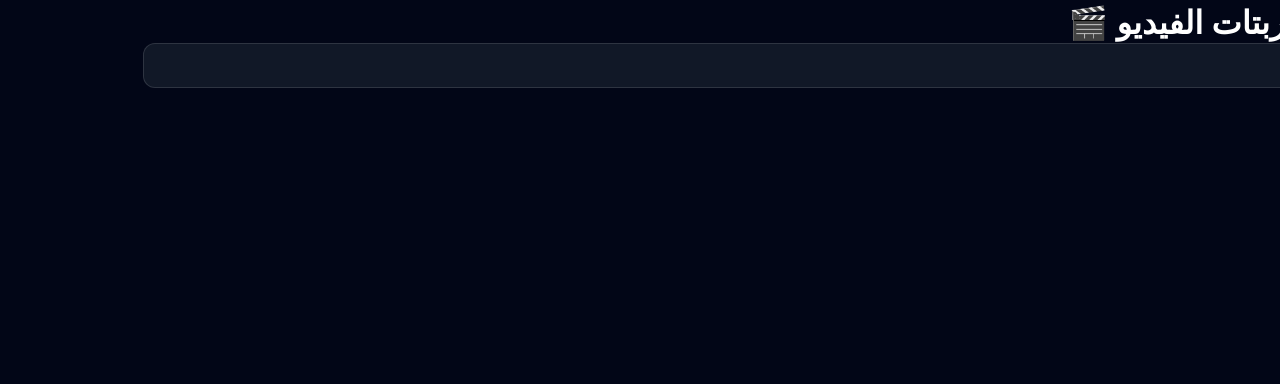
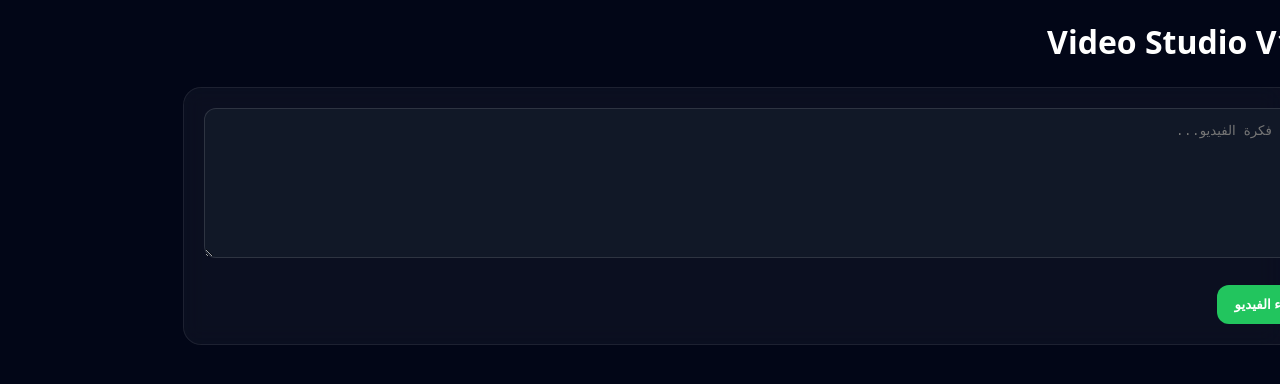
Before and after one commit to namma-ai-sa/namma-ai, a Next.js app: page /tools/video in a window 1280 px wide. Shown: the top 384 px of the page. Built offline with nearby package versions, Linux system fonts and the light colour scheme.

Commit message:
feat: video studio v1

```diff
--- a/app/tools/video/page.jsx
+++ b/app/tools/video/page.jsx
@@ -2,58 +2,68 @@
 
 import { useState } from "react";
 
-export default function VideoPage() {
-  const [idea, setIdea] = useState("");
-  const [loading, setLoading] = useState(false);
+export default function VideoStudioPage() {
   const [result, setResult] = useState("");
 
-  const generateVideoScript = async () => {
-    if (!idea) return;
+  function generateVideo() {
+    setResult(`
+🎬 عنوان الفيديو
+كيف تضاعف مبيعاتك باستخدام NAMMA AI
 
-    setLoading(true);
-    setResult("");
+🎙️ التعليق الصوتي
+اكتشف منصة عربية متكاملة تساعدك على إدارة العملاء وتحليل المحادثات وتحسين فرص البيع.
 
-    try {
-      const res = await fetch(`/api/video?idea=${encodeURIComponent(idea)}`);
-      const data = await res.json();
-      setResult(data.result || "لم يتم إنشاء السكربت");
-    } catch (err) {
-      setResult("حدث خطأ أثناء إنشاء السكربت");
+🎥 المشهد 1
+شعار NAMMA AI مع ظهور الخدمات.
+
+🎥 المشهد 2
+عرض CRM وإدارة العملاء.
+
+🎥 المشهد 3
+عرض AI Seller وتحليل العملاء.
+
+🎥 المشهد 4
+عرض WhatsApp Agent وتحليل المحادثات.
+
+🎥 المشهد 5
+دعوة للتسجيل والبدء مجاناً.
+
+⏱️ المدة
+30 ثانية
+`);
   }
 
-    setLoading(false);
-  };
+  return (
+    <main className="container">
+      <h1 style={{ marginBottom: "24px" }}>
+        🎬 Video Studio V1
+      </h1>
 
-  return (
-    <main className="min-h-screen bg-[#050509] text-white px-6 py-10">
-      <div className="max-w-3xl mx-auto">
-
-        <h1 className="text-2xl font-semibold mb-6">أفكار وسكربتات الفيديو 🎬</h1>
-
-        <div className="flex flex-col gap-4 mb-6">
-          <input
-            type="text"
+      <div className="card">
+        <textarea
+          rows="8"
           placeholder="اكتب فكرة الفيديو..."
-            value={idea}
-            onChange={(e) => setIdea(e.target.value)}
-            className="w-full p-3 rounded-lg bg-[#0b0b12] border border-gray-700 text-white"
         />
 
-          <button
-            onClick={generateVideoScript}
-            disabled={loading}
-            className="p-3 rounded-lg bg-violet-600 hover:bg-violet-700 transition"
-          >
-            {loading ? "جاري إنشاء السكربت..." : "إنشاء السكربت"}
+        <br />
+        <br />
+
+        <button onClick={generateVideo}>
+          إنشاء الفيديو
         </button>
       </div>
 
       {result && (
-          <div className="whitespace-pre-wrap bg-[#0b0b12] p-5 rounded-xl border border-gray-800 text-gray-300">
+        <div
+          className="card"
+          style={{
+            marginTop: "24px",
+            whiteSpace: "pre-wrap"
+          }}
+        >
           {result}
         </div>
       )}
-      </div>
     </main>
   );
 }
```
Lines whose indentation alone changed are shown as unchanged.
